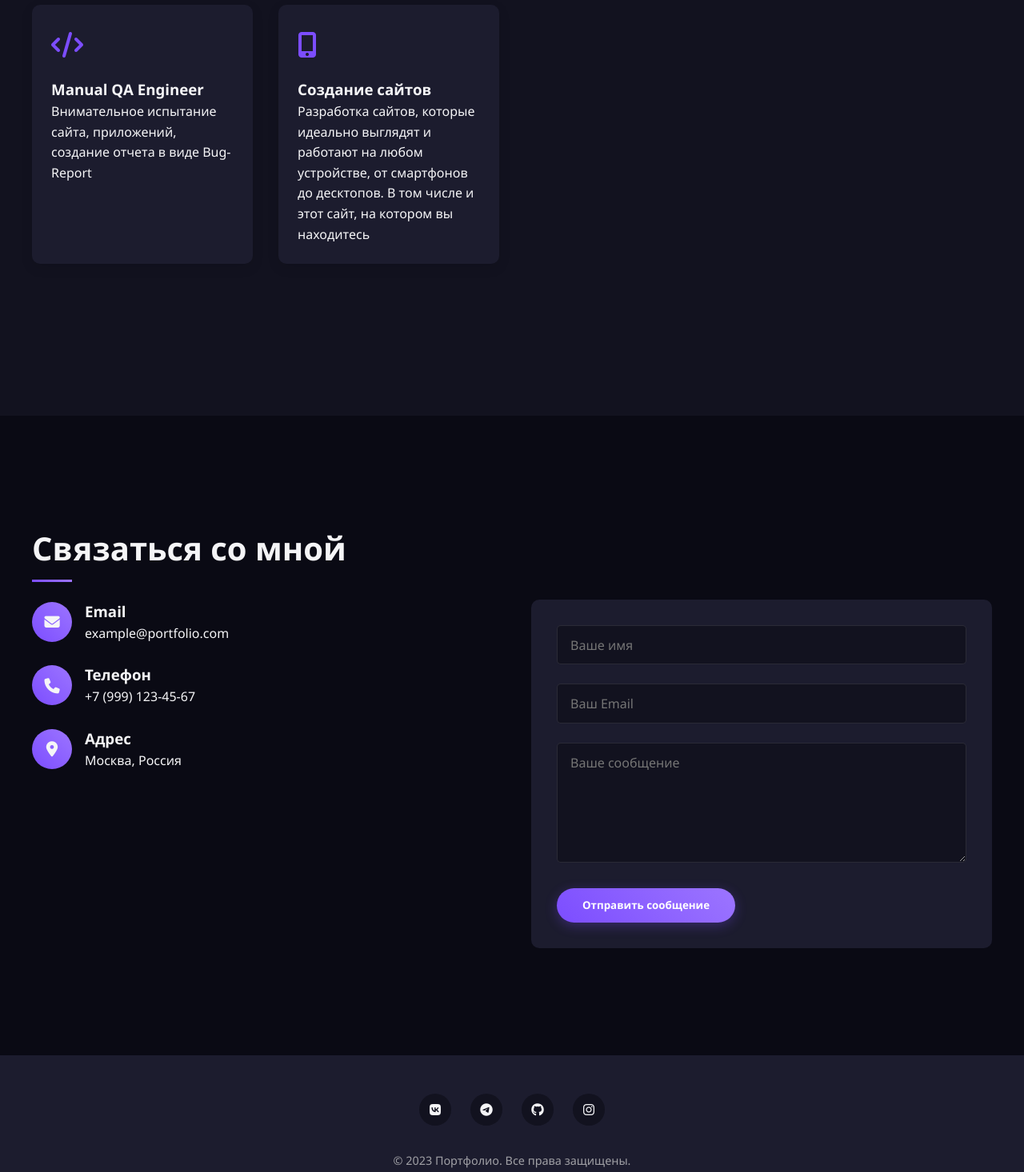
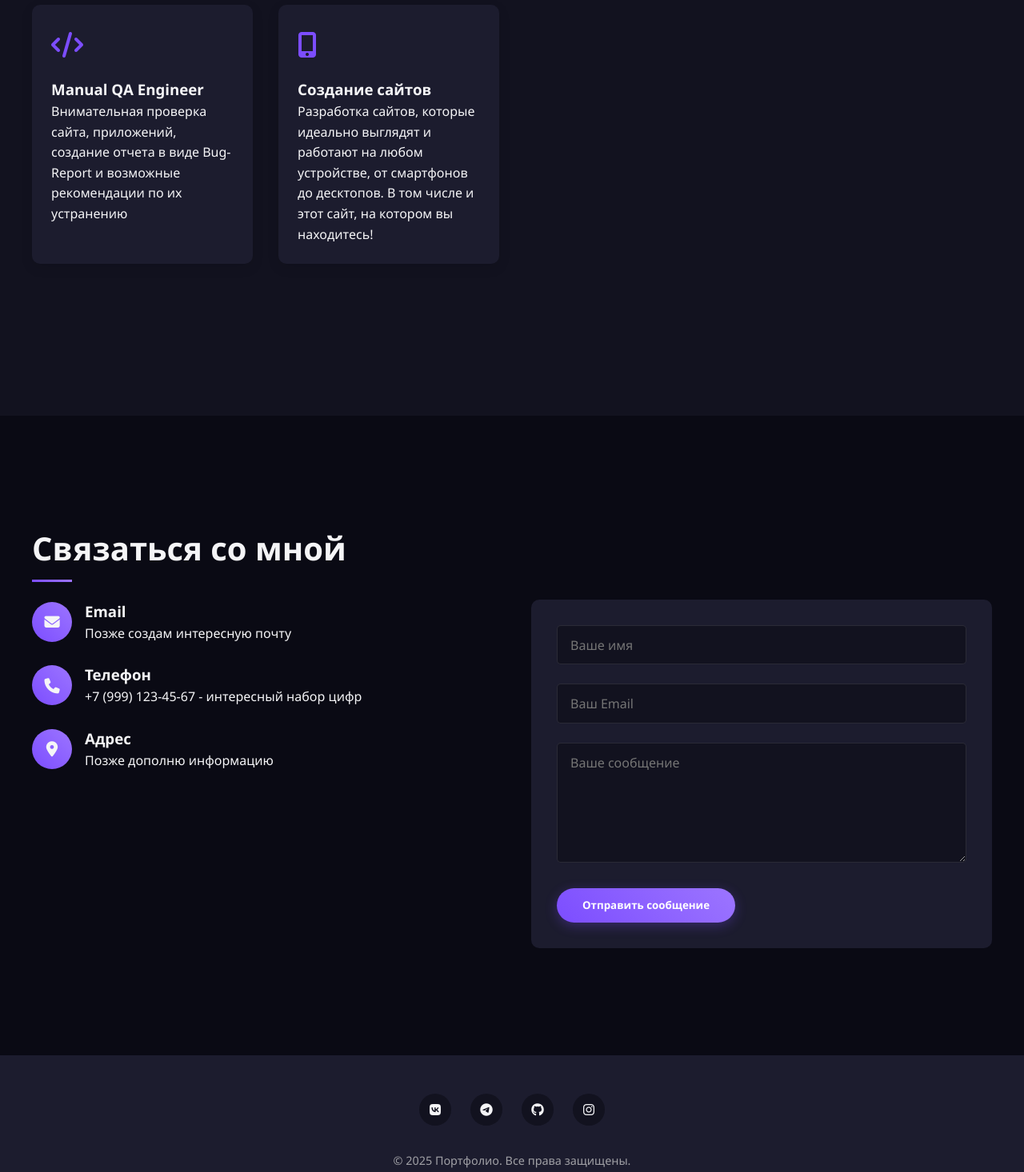
Before and after one commit to Gwynbleiddhuman/Gwynbleiddhuman.github.io, a plain HTML site: page index.html in a window 1280 px wide. Shown: the part 2680-4146 px from the top of the page at 80% size. Drawn offline with Linux system fonts and the light colour scheme.

Commit message:
index.html

```diff
--- a/index.html
+++ b/index.html
@@ -518,7 +518,7 @@
                 <div class="portfolio-item">
                     <img src="https://images.unsplash.com/photo-1498050108023-c5249f4df085?ixlib=rb-4.0.3&ixid=M3wxMjA3fDB8MHxwaG90by1wYWdlfHx8fGVufDB8fHx8fA%3D%3D&auto=format&fit=crop&w=1172&q=80" alt="Проект 1" class="portfolio-img">
                     <div class="portfolio-overlay">
-                        <h3 class="portfolio-title">Мои проверки</h3>
+                        <h3 class="portfolio-title">Мои bug-report web-сайтов</h3>
                         <p class="portfolio-category">Тесты / Отчеты</p>
                     </div>
                 </div>
@@ -536,14 +536,14 @@
                         <i class="fas fa-code"></i>
                     </div>
                     <h3>Manual QA Engineer</h3>
-                    <p>Внимательное испытание сайта, приложений, создание отчета в виде Bug-Report</p>
+                    <p>Внимательная проверка сайта, приложений, создание отчета в виде Bug-Report и возможные рекомендации по их устранению</p>
                 </div>
                 <div class="skill-item">
                     <div class="skill-icon">
                         <i class="fas fa-mobile-alt"></i>
                     </div>
                     <h3>Создание сайтов</h3>
-                    <p>Разработка сайтов, которые идеально выглядят и работают на любом устройстве, от смартфонов до десктопов. В том числе и этот сайт, на котором вы находитесь</p>
+                    <p>Разработка сайтов, которые идеально выглядят и работают на любом устройстве, от смартфонов до десктопов. В том числе и этот сайт, на котором вы находитесь!</p>
                 </div>
             </div>
         </div>
@@ -561,7 +561,7 @@
                         </div>
                         <div>
                             <h3>Email</h3>
-                            <p>example@portfolio.com</p>
+                            <p>Позже создам интересную почту</p>
                         </div>
                     </div>
                     <div class="contact-item">
@@ -570,7 +570,7 @@
                         </div>
                         <div>
                             <h3>Телефон</h3>
-                            <p>+7 (999) 123-45-67</p>
+                            <p>+7 (999) 123-45-67 - интересный набор цифр</p>
                         </div>
                     </div>
                     <div class="contact-item">
@@ -579,7 +579,7 @@
                         </div>
                         <div>
                             <h3>Адрес</h3>
-                            <p>Москва, Россия</p>
+                            <p>Позже дополню информацию</p>
                         </div>
                     </div>
                 </div>
@@ -610,7 +610,7 @@
                 <a href="#" class="social-link"><i class="fab fa-github"></i></a>
                 <a href="#" class="social-link"><i class="fab fa-instagram"></i></a>
             </div>
-            <p class="copyright">© 2023 Портфолио. Все права защищены.</p>
+            <p class="copyright">© 2025 Портфолио. Все права защищены.</p>
         </div>
     </footer>
 
```
